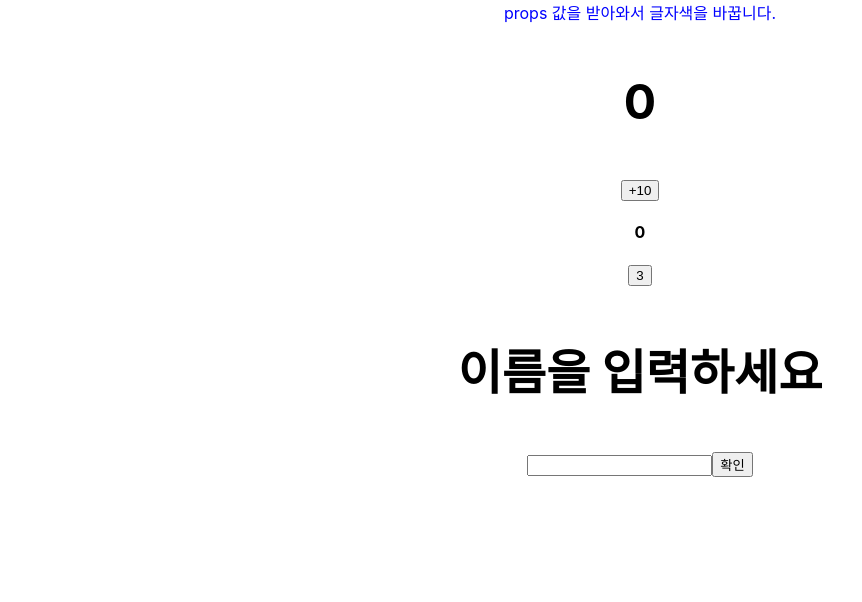
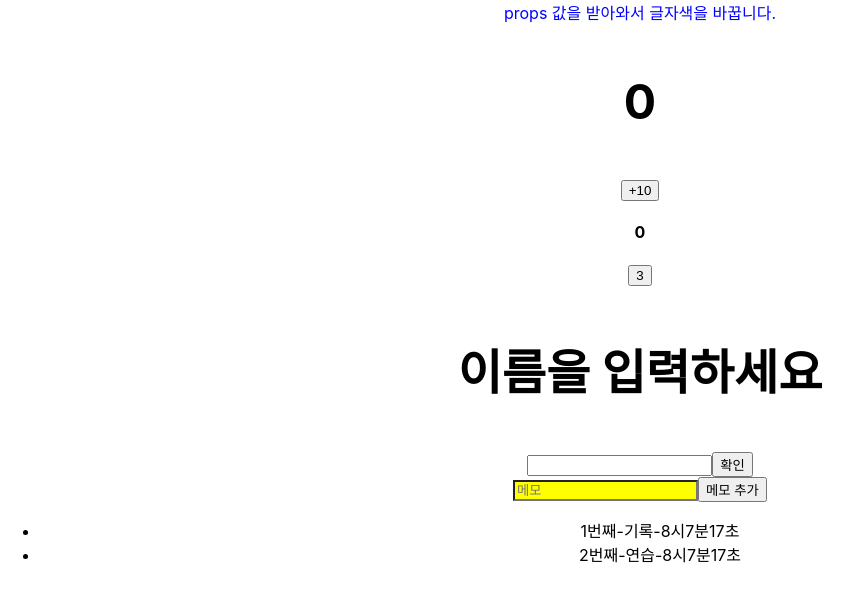
Before and after one commit to KIMPPT/React, a React (Create React App) app in the folder ex-react/: page / in a window 1280 px wide. Shown: the top 602 px of the page, without its empty margins (0-862 px from the left). Built offline with nearby package versions, Linux system fonts and the light colour scheme.

Commit message:
04031817

```diff
--- a/ex-react/src/App.js
+++ b/ex-react/src/App.js
@@ -2,6 +2,7 @@ import PropComp from "./components/PropComp";
 import CountComp from "./components/CountComp";
 import CountPropComp from "./components/CountPropComp";
 import LoginComp from "./components/LoginComp";
+import MemoComp from "./components/MemoComp";
 import "./App.css";
 
 function App() {
@@ -22,6 +23,7 @@ function App() {
       h1 태그에 name 출력 + login 값이 true 일 때 화면에 보여줌
       */}
       <LoginComp/>
+      <MemoComp/>
     </div>
   );
 }
--- /dev/null
+++ b/ex-react/src/components/MemoComp.jsx
@@ -0,0 +1,77 @@
+import React, { Component } from 'react';
+
+export class MemoComp extends Component {
+  constructor(props) {
+    super(props);
+    this.state = {
+      memoList: [
+        { id: 1, memo: '기록', time: new Date() },
+        { id: 2, memo: '연습', time: new Date() },
+      ],
+      inputText: '',
+      style: {
+        disabled: true,
+      },
+    };
+  }
+  addMemo = () => {
+    let newMemos = this.state.memoList.concat({
+      //id++는 후위연산자로 값을 할당(모든연산)이 끝난 후에 값을 1 증가
+      id: this.state.memoList.length + 1,
+      memo: this.state.inputText,
+      time: new Date(),
+    });
+    this.setState({ memoList: newMemos });
+  };
+  //filter를 사용 : 동일한 id를 제외한 나머지 배열을 생성
+  //주의할 부분 : 매개변수와 filter에 쓸 bool 식 안의 변수값을 다르게 설정한다.
+  //filter((새로 만들 배열이름)=>조건부), 새로 만든 배열이 return됨
+  deleteMemo = (id) => {
+    let deleteMemos = this.state.memoList.filter((m) => m.id !== id);
+    this.setState({ memoList: deleteMemos });
+  };
+  //시간값을 편하게 출력하기 위한 메소드
+  //return 에서 memo.time.getHours로 값이 받아와졌기 때문에 매개변수를 지정해야함
+  printClock = (time) => {
+    let hour = time.getHours();
+    let minute = time.getMinutes();
+    let second = time.getSeconds();
+    return `${hour}시${minute}분${second}초`
+  };
+  render() {
+    return (
+      <div>
+        <input
+          type="text"
+          style={{ backgroundColor: 'yellow' }}
+          //{placeholder: '입력한 메모를 적으세요'}
+          placeholder="메모"
+          onChange={(e) => {
+            this.setState({ inputText: e.target.value });
+          }}
+        />
+        <button
+          onClick={() => {
+            this.addMemo();
+          }}
+        >
+          메모 추가
+        </button>
+        <ul>
+          {this.state.memoList.map((memo, index) => (
+            <li
+              key={index}
+              onClick={() => {
+                this.deleteMemo(memo.id);
+              }}
+            >
+              {memo.id + '번째-' + memo.memo + '-' + this.printClock(memo.time)}
+            </li>
+          ))}
+        </ul>
+      </div>
+    );
+  }
+}
+
+export default MemoComp;
```
Also changed, not shown: 2 other files (tests, documents, lock files or other folders).
